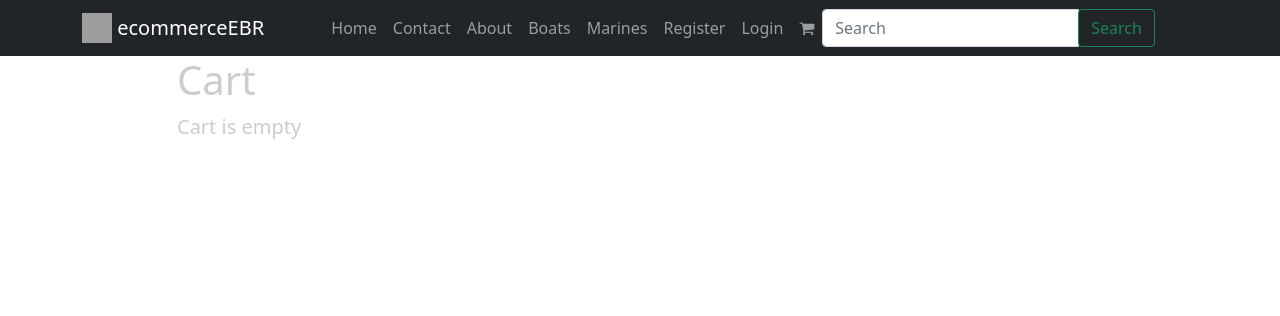
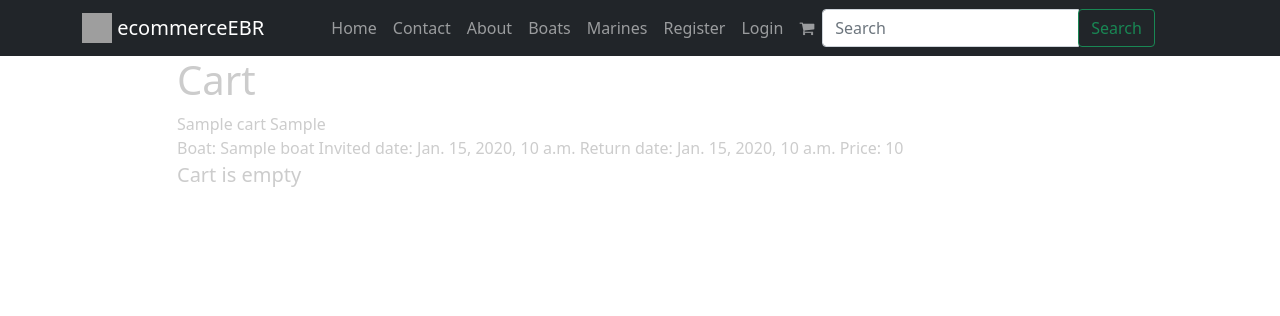
Before and after one commit to ororsha/ecommerceEBR, a Django app: template src/carts/templates/carts/home.html in a window 1280 px wide. Shown: the top 316 px of the page. Run offline with Django 4.2, Linux system fonts and the light colour scheme; tables that the repository leaves empty hold one stand-in row (values such as "Sample post"); the template is opened without the code that fills it: values that come from a table or form of the project are taken from there, most other values are stand-ins (such as "Sample title", 1, 10 or a date in 2020); parts of the project's set-up code (start-up, migrations or seed data) failed here and were passed over; grey boxes are pictures that could not be loaded.

Commit message:
1. Integrate booking to cart.

```diff
--- a/src/carts/models.py
+++ b/src/carts/models.py
@@ -2,7 +2,11 @@ from django.conf import settings
 from django.db import models
 from django.db.models.signals import pre_save, post_save, m2m_changed
 from boats.models import Boat
+from booking.models import Booking
+from django.utils import timezone
+import pytz
 
+utc=pytz.UTC
 
 User = settings.AUTH_USER_MODEL
 
@@ -28,19 +32,16 @@ class CartManager(models.Manager):
         if user is not None:
             if user.is_authenticated:
                 user_obj = user
-        return self.model.objects.create(user=user_obj, test=12)
+        return self.model.objects.create(user=user_obj)
 
 
 class Cart(models.Model):
-    user         = models.ForeignKey(User, null=True, blank=True, on_delete=models.CASCADE,)
-    boats        = models.ManyToManyField(Boat, blank=True)
+    user         = models.ForeignKey(User, null=True, blank=True, on_delete=models.CASCADE)
+    booking      = models.ManyToManyField(Booking, null=True, blank=True)
     subtotal     = models.DecimalField(default=0.00, max_digits=100, decimal_places=2)
     total        = models.DecimalField(default=0.00, max_digits=100, decimal_places=2)
     updated      = models.DateTimeField(auto_now=True)
     timestamp    = models.DateTimeField(auto_now_add=True)
-    invited_date = models.DateTimeField(null=True, blank=True)
-    return_date  = models.DateTimeField(null=True, blank=True)
-    test         = models.DecimalField(default=0.00, max_digits=100, decimal_places=2)
 
     objects = CartManager()
 
@@ -50,16 +51,16 @@ class Cart(models.Model):
 
 def m2m_changed_cart_receiver(sender, instance, action, **kwargs):
     if action == 'post_add' or action == 'post_remove' or action == 'post_clear':
-        boats = instance.boats.all()
+        booking = instance.booking.all()
         total = 0
-        for x in boats:
-            total += x.price_per_hour
+        for x in booking:
+            total += x.price
         if instance.subtotal != total:
             instance.subtotal = total
             instance.save()
 
 
-m2m_changed.connect(m2m_changed_cart_receiver, sender=Cart.boats.through)
+m2m_changed.connect(m2m_changed_cart_receiver, sender=Cart.booking.through)
 
 
 def pre_save_cart_receiver(sender, instance, **kwargs):
--- a/src/carts/templates/carts/home.html
+++ b/src/carts/templates/carts/home.html
@@ -4,7 +4,18 @@
 {% block content %}
 <h1>Cart</h1>
 
-{% if cart.boats.exists %}
+    {{ cart.all }}
+    {{ cartNew.all }}
+
+{% for booking in bookings %}
+    <div>
+        Boat: {{ booking.boat.name }}
+        Invited date: {{ booking.invited_date }}
+        Return date: {{ booking.return_date }}
+        Price: {{ booking.price }}
+    </div>
+{% endfor %}
+{% if cart.booking.exists %}
 <table class="table">
   <thead>
     <tr>
@@ -14,13 +25,13 @@
     </tr>
   </thead>
   <tbody>
-    {% for boat in cart.boats.all %}
+    {% for item in cart.booking.all %}
     <tr>
       <th scope="row">{{ forloop.counter }}</th>
-      <td><a href='{{ boat.get_absolute_url }}'>{{ boat.title }}</a>
-        {% include 'boats/snippets/update-cart.html' with product=product cart=cart in_cart=True %}
+      <td><a href='{{ item.boat.get_absolute_url }}'>{{ item.boat.title }}</a>
+        {% include 'boats/snippets/update-cart.html' with boat=item.boat cart=cart in_cart=True %}
       </td>
-        <td>{{ boat.price_per_hour }}</td>
+        <td>{{ item.boat.price_per_hour }}</td>
     </tr>
     {% endfor %}
     <tr>
```
Also changed, not shown: src/carts/views.py (+18 -14 lines).
